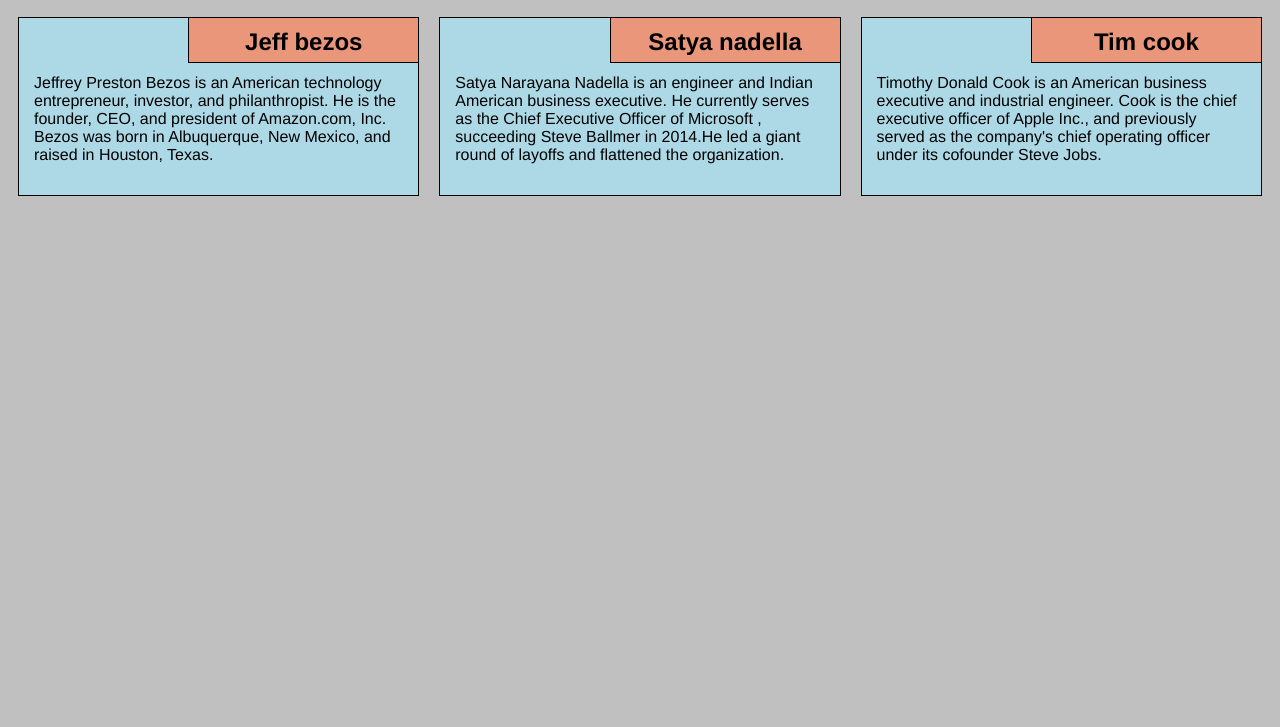
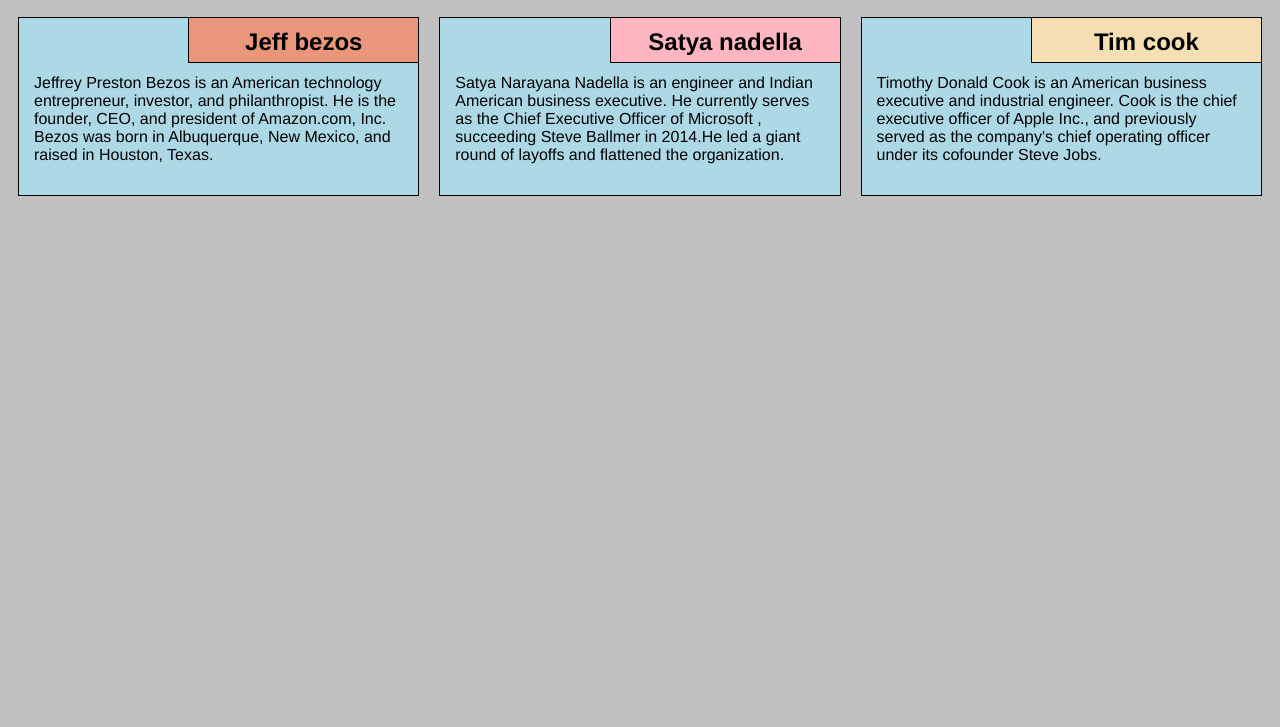
Before and after one commit to Staarvijay/courseraweb, a plain HTML site: page module-2-solution/index.html in a window 1280 px wide. Shown: the part 73-800 px from the top of the page. Drawn offline with Linux system fonts and the light colour scheme.

Commit message:
module 2 solution

```diff
--- a/module-2-solution/css/style.css
+++ b/module-2-solution/css/style.css
@@ -37,11 +37,11 @@ section.bezos>h2 {
 }
 
 section.satya>h2 {
-    background-color: #E9967A;
+    background-color: #FFB6C1;
 }
 
 section.cook>h2 {
-    background-color: #E9967A;
+    background-color: #F5DEB3;
 }
 
 section>p {
```
